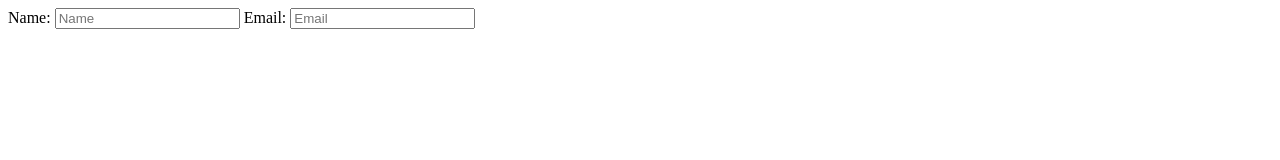
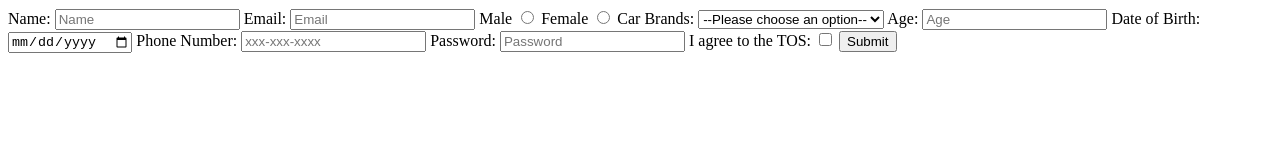
Before and after one commit to acciojob/signup-form-car-Khushbooji88, a website: page main.html in a window 1280 px wide. Drawn offline with Linux system fonts and the light colour scheme.

Commit message:
created a submission

```diff
--- a/main.html
+++ b/main.html
@@ -13,6 +13,27 @@
         <input type="text" id="name" name="name" placeholder="Name" required>
         <label for="email">Email:</label>
         <input type="email" id="email" name="email" placeholder="Email" required>
+		<label for="gender_m">Male</label>
+        <input type="radio" id="gender_m" name="gender" value="Male" required>
+
+        <label for="gender_f">Female</label>
+        <input type="radio" id="gender_f" name="gender" value="Female" required>
+		<label for="cars">Car Brands:</label>
+        <select id="cars" name="cars" required>
+        <option value="">--Please choose an option--</option>
+    <!-- Add your options here -->
+</select>
+		<label for="age">Age:</label>
+        <input type="number" id="age" name="age" placeholder="Age" required>
+		<label for="dob">Date of Birth:</label>
+        <input type="date" id="dob" name="dob" required>
+		<label for="tel">Phone Number:</label>
+        <input type="tel" id="tel" name="tel" placeholder="xxx-xxx-xxxx">
+		<label for="password">Password:</label>
+        <input type="password" id="password" name="password" placeholder="Password" required>
+		<label for="tos">I agree to the TOS:</label>
+        <input type="checkbox" id="tos" name="tos" required>
+		<button type="submit">Submit</button>
     </form>
 </body>
 
```
